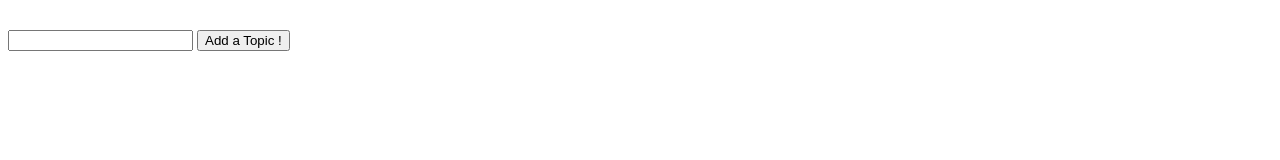
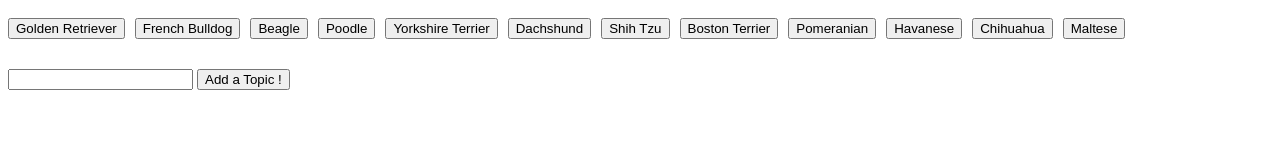
Before and after one commit to ulrichurhan/GifTastic, a plain HTML site: page index.html in a window 1280 px wide. Drawn offline with nearby package versions, Linux system fonts and the light colour scheme.

Commit message:
This is the final one

```diff
--- a/index.html
+++ b/index.html
@@ -7,7 +7,7 @@
     <meta http-equiv="X-UA-Compatible" content="ie=edge">
     <title>Giphy Homework 6</title>
     <script src="https://ajax.googleapis.com/ajax/libs/jquery/3.3.1/jquery.min.js"></script>
-    <script type="text/javascript" src="../homework6/js.js"></script>
+    <script type="text/javascript" src="../GifTastic/js.js"></script>
     <style type="text/css">
         form {
             margin-top: 30px;
```
